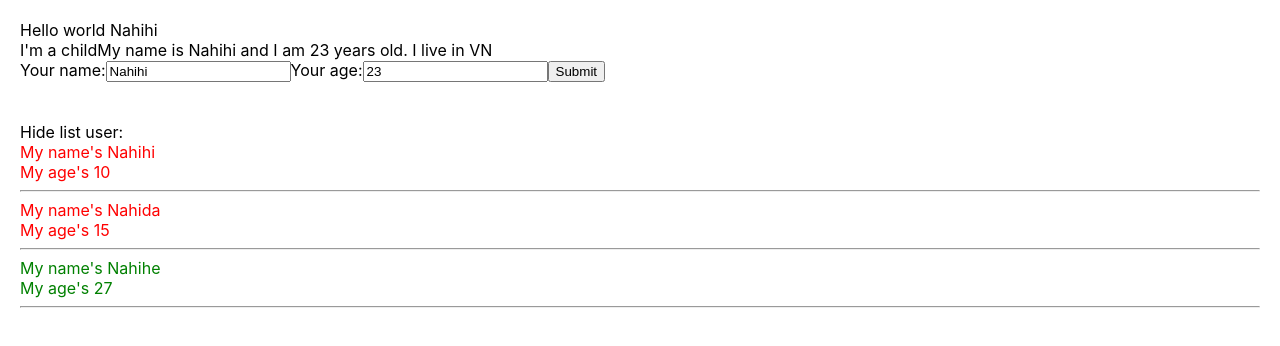
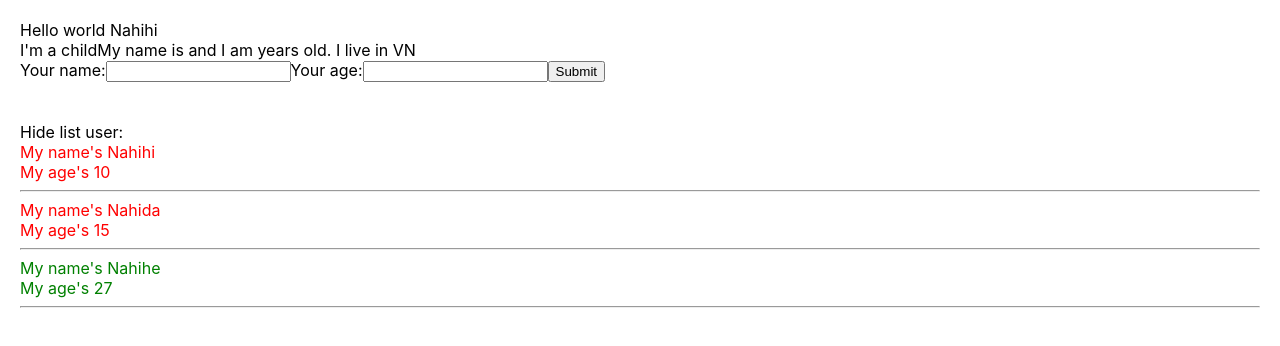
Before and after one commit to leminhtien289/HocReactChapterTwo, a React (Create React App) app: page / in a window 1280 px wide. Shown: the top 346 px of the page. Built offline with nearby package versions, Linux system fonts and the light colour scheme.

Commit message:
Function as props

```diff
--- a/src/components/UserInfor.js
+++ b/src/components/AddUserInfor.js
@@ -1,10 +1,10 @@
 import React from "react";
 
-class UserInfor extends React.Component {
+class AddUserInfor extends React.Component {
     state = {
-        name: 'Nahihi',
+        name: '',
         address: 'VN',
-        age: 23
+        age: ''
     }
 
     handleOnChangeInput = (event) => {
@@ -21,7 +21,12 @@
 
     handleOnSubmit = (event) => {
         event.preventDefault();
-        console.log(this.state);
+
+        this.props.handleAddNewUser({
+            id: Math.floor((Math.random() * 100) + 1) + '-random',
+            name: this.state.name,
+            age: this.state.age
+        });
     }
 
     render() {
@@ -46,4 +51,4 @@
     }
 }
 
-export default UserInfor;
+export default AddUserInfor;
--- a/src/components/MyComponent.js
+++ b/src/components/MyComponent.js
@@ -2,7 +2,7 @@
 // functional component
 
 import React from 'react';
-import UserInfor from './UserInfor';
+import AddUserInfor from './AddUserInfor';
 import DisplayInfor from './DisplayInfor';
 
 class MyComponent extends React.Component {
@@ -13,6 +13,20 @@
             { id: 3, name: 'Nahihe', age: '27' }
         ]
     }
+
+    handleAddNewUser = (userObj) => {
+        // let listUserNew = this.state.listUsers;
+
+        // listUserNew.unshift(userObj);
+        // this.setState({
+        //     listUsers: listUserNew
+        // })
+
+        this.setState({
+            listUsers: [userObj, ...this.state.listUsers]
+        });
+    };
+
     //JSX
     render() {
 
@@ -20,10 +34,14 @@
 
         return (
             <div>
-                <UserInfor />
+                <AddUserInfor
+                    handleAddNewUser={this.handleAddNewUser} />
                 <br></br>
+
                 <br></br>
-                <DisplayInfor listUsers={this.state.listUsers} />
+                <DisplayInfor
+                    listUsers={this.state.listUsers}
+                />
 
 
             </div >
```
